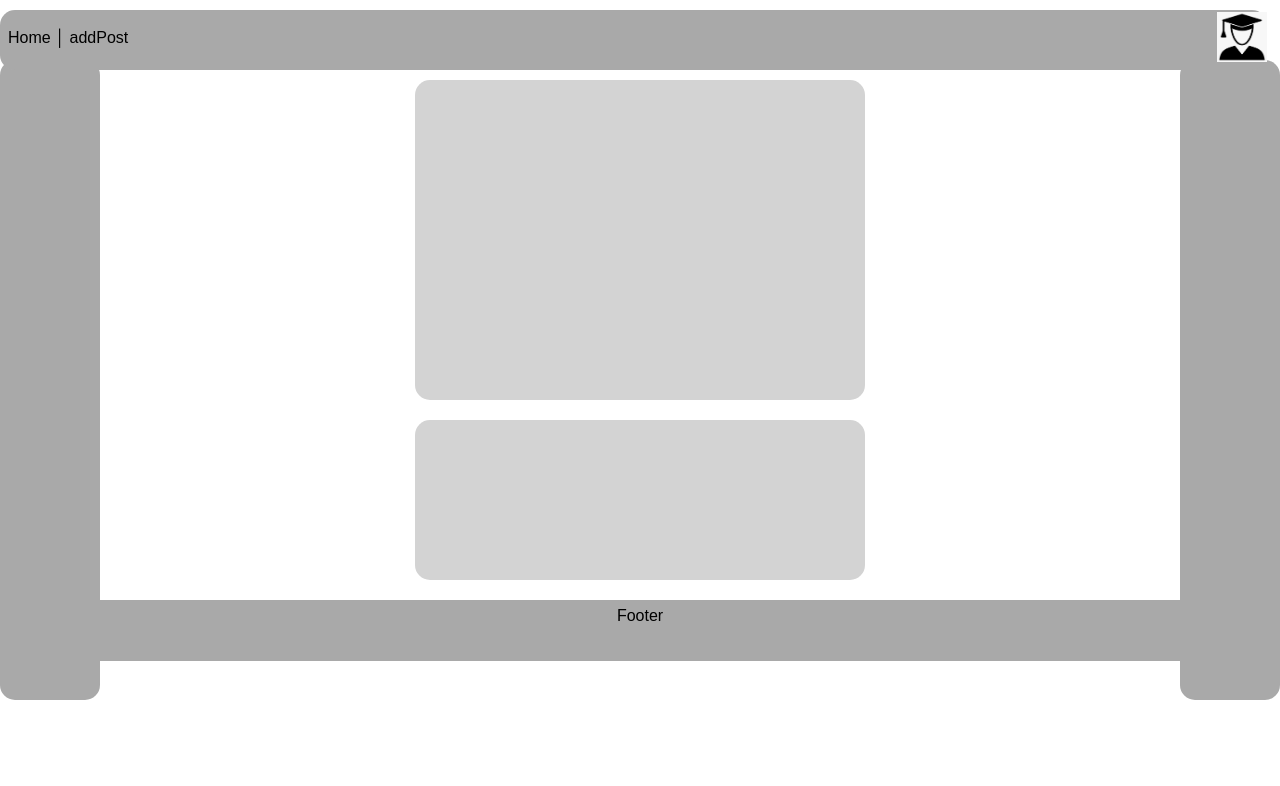
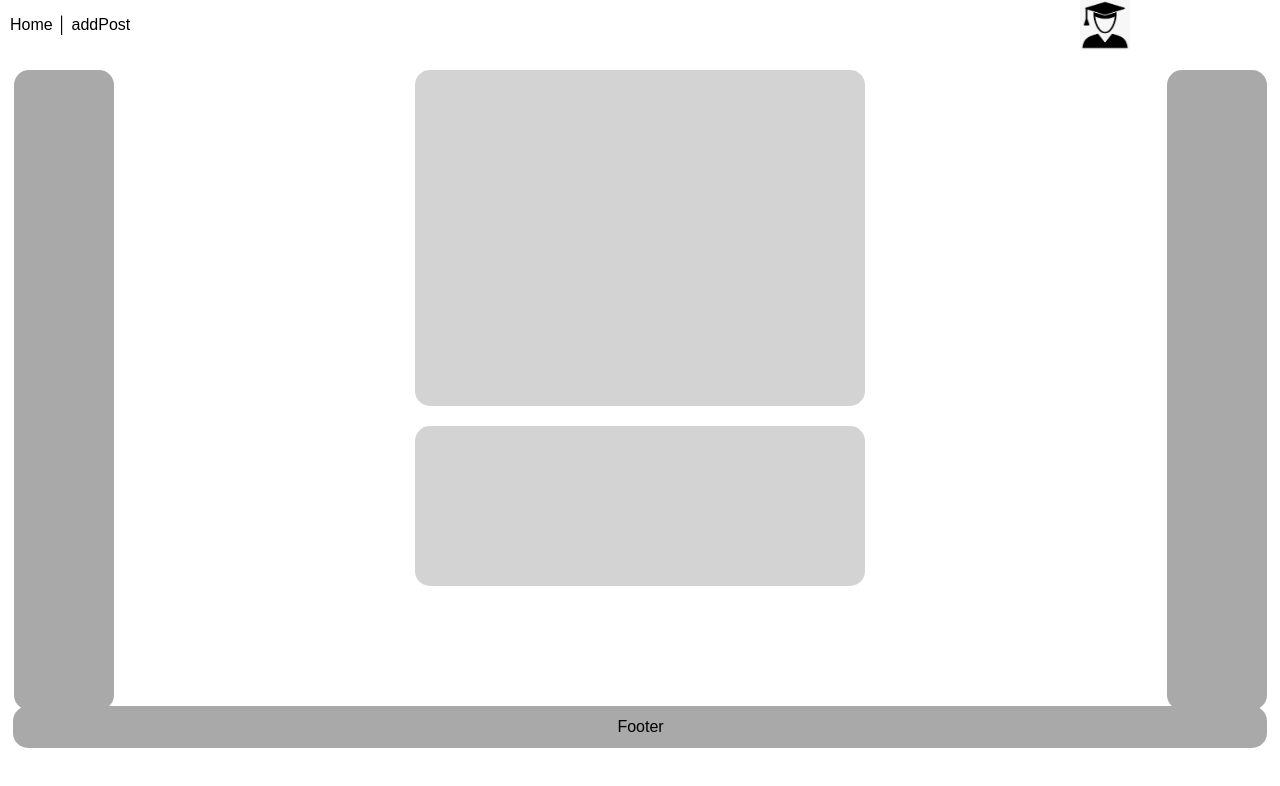
Before and after one commit to angelcoder/wad_homowork_1, a plain HTML site: page index.html in a window 1280 px wide. Drawn offline with Linux system fonts and the light colour scheme.

Commit message:
index half done.

```diff
--- a/res/css/style.css
+++ b/res/css/style.css
@@ -39,83 +39,51 @@ section {
     display: block;
         /*
           display: block - displays an element as a block element. It starts on a new line, and takes up the whole width
-       */
+
+.header {
+    padding-top: .15em
+    padding-left: .5em;
+    padding-bottom: .5em;
+    border: 0px solid #646174
+    background-color: #A9A9A9;
+    box-shadow: 0px 0px 0px 0px rgba(0, 0, 0, 0.75);
+
+   /* margin: 15px auto;*/
+    margin-left: 10px;
+    border-radius: 15px;
+    top: 10;
+   /* right: 10;*/
+    width: 98%
 }
 
-.header {
-    padding-top: .15em;
+.footer {
+    padding-top: .5em;
     padding-left: .5em;
     padding-bottom: .5em;
     border: 0px solid #646174;
     background-color: #A9A9A9;
     box-shadow: 0px 0px 0px 0px rgba(0, 0, 0, 0.75);
 
-    /*
-    -webkit-box-shadow: 0px 0px 14px 0px rgba(0, 0, 0, 0.75);
-    -moz-box-shadow: 0px 0px 14px 0px rgba(0, 0, 0, 0.75);
-
-    -webkit-box-shadow and -moz-box-shadow were browser-specific box-shadow implementations for
-     WebKit browsers like Google Chrome and Safari, and mozilla firefox. Such prefixes are, usually
-     used, when a new CSS feature appears and disappears when the feature is fully supported by
-     the browser.
-
-     In short, concerning Vendor Prefixes (-webkit, -moz, etc.):
-       1- A new CSS feature appears;
-       2- Browsers test the feature;
-       3- Browsers add a prefix to it to allow using it;
-       4- There is no need for the prefix anymore when the feature is fully supported.
-     */
-
+    margin: 120px auto;
     border-radius: 15px;
-    position: sticky;
-    top: 10;
-    right: 10;
-    width: 99%
+    top: 80%;
+    width: 98%
 }
 
 
-.footer {
-    padding-top: .15em;
-    padding-left: .5em;
-    padding-bottom: .5em;
-    border: 0px solid #646174;
-    background-color: #A9A9A9;
-    box-shadow: 0px 0px 0px 0px rgba(0, 0, 0, 0.75);
-
-    /*
-    -webkit-box-shadow: 0px 0px 14px 0px rgba(0, 0, 0, 0.75);
-    -moz-box-shadow: 0px 0px 14px 0px rgba(0, 0, 0, 0.75);
-
-    -webkit-box-shadow and -moz-box-shadow were browser-specific box-shadow implementations for
-     WebKit browsers like Google Chrome and Safari, and mozilla firefox. Such prefixes are, usually
-     used, when a new CSS feature appears and disappears when the feature is fully supported by
-     the browser.
-
-     In short, concerning Vendor Prefixes (-webkit, -moz, etc.):
-       1- A new CSS feature appears;
-       2- Browsers test the feature;
-       3- Browsers add a prefix to it to allow using it;
-       4- There is no need for the prefix anymore when the feature is fully supported.
-     */
-
-    border-radius: 15px;
-    bottom: top: 80%;
-    width: 97%
-}
-}
-
 .nav {
-    margin-top: 5px;
+    margin-left: 10px;
+    text-align: right;
      }
 
 .van {
     text-align: center;
-    margin-bottom: 25px;
-}
+     }
 
 .leftrectangle {
+    margin: 20px auto;
+    margin-left: 14px;
     float: left;
-    top: 20;
     width: 100px;
     border-radius: 15px;
     height: 80%;
@@ -124,7 +92,8 @@ section {
 
 
 .rightrectangle {
-
+    margin: 20px auto;
+    margin-right: 13px;
     float: right;
     width: 100px;
     border-radius: 15px;
@@ -138,7 +107,7 @@ section {
    width: 450px;
    border-radius: 15px;
    background-color: #D3D3D3;
-   height: 40%;
+   height: 42%;
    padding: 10px;
    }
 
```
